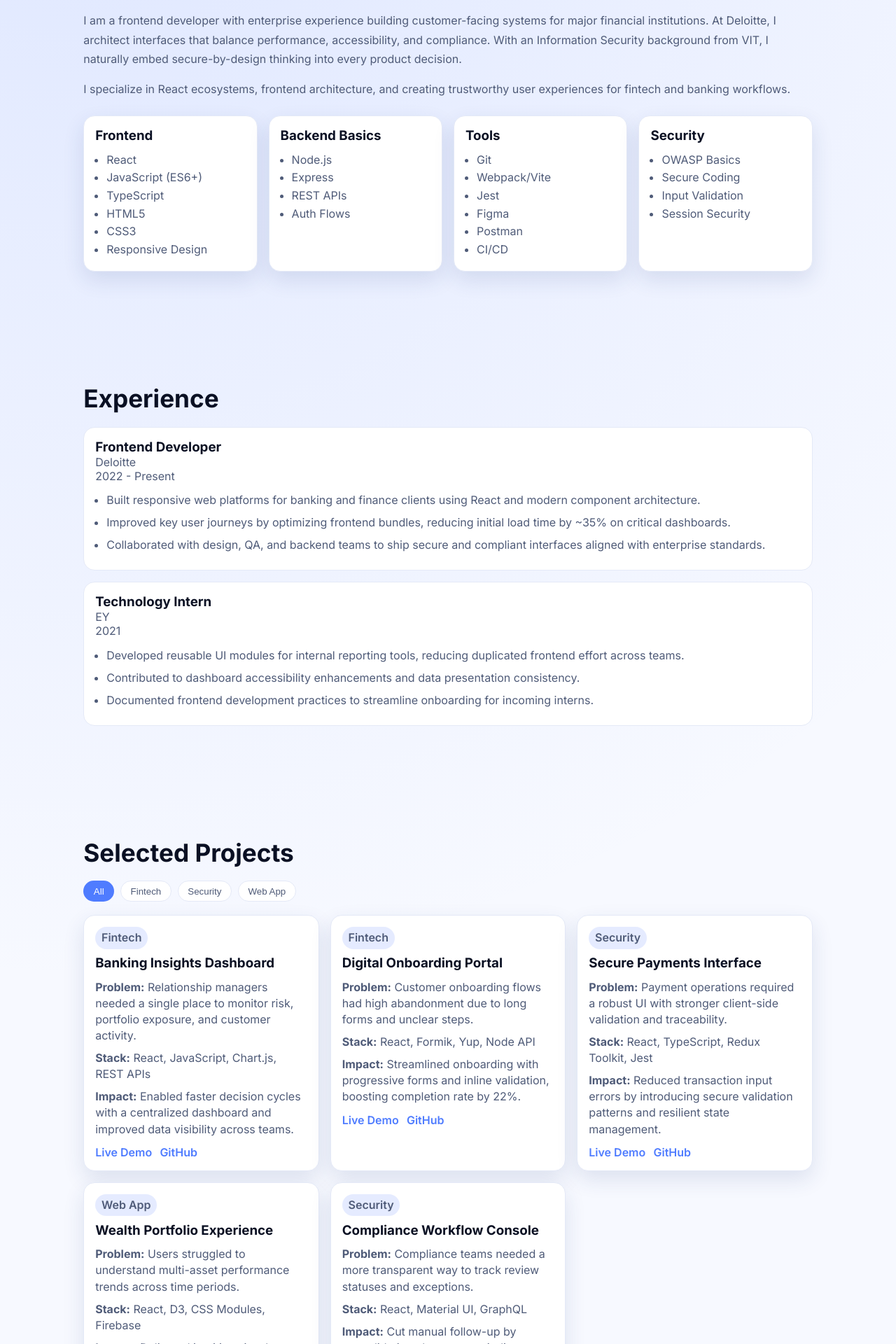
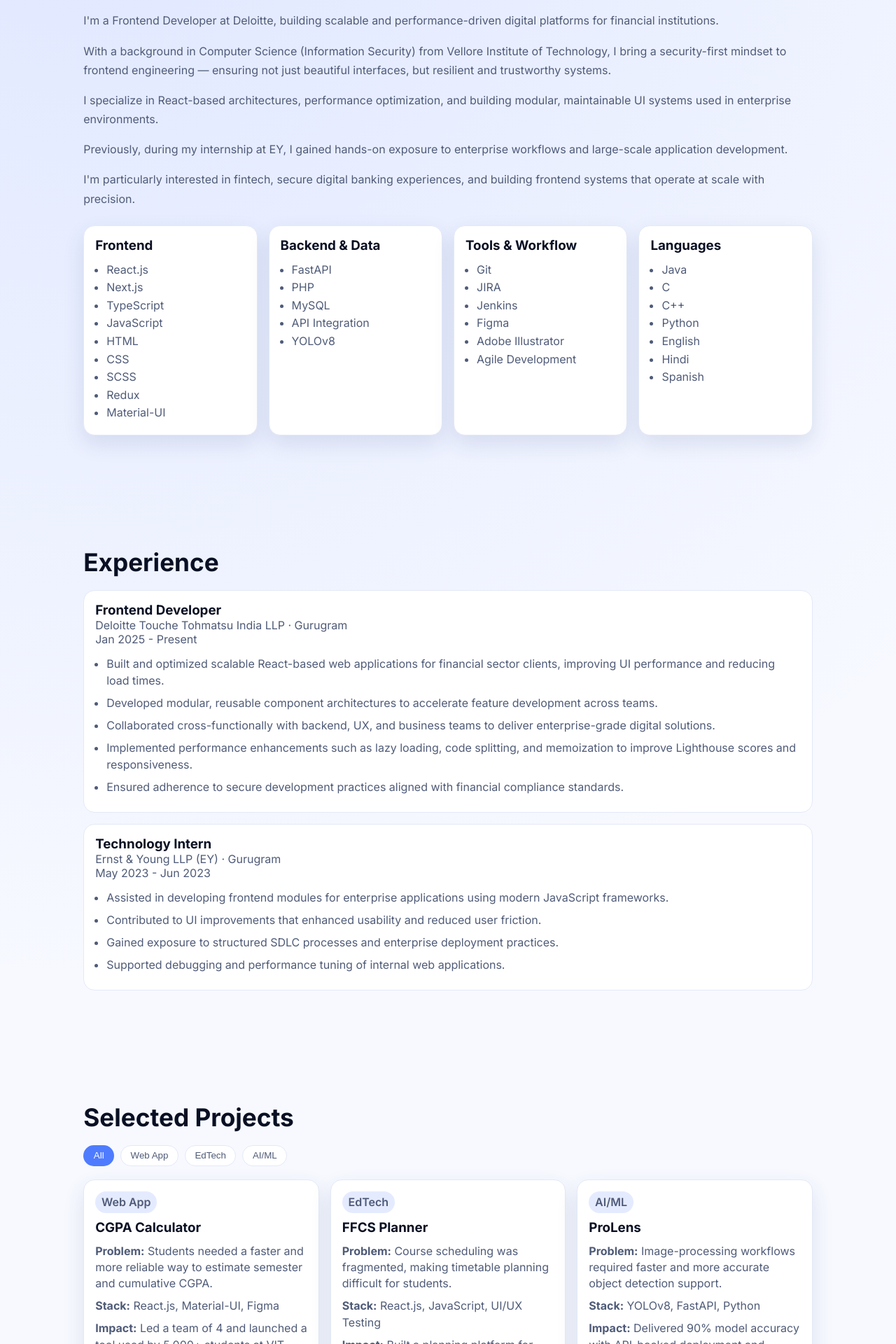
Before and after one commit to Rohan1572/Portfolio, a React (Vite) app: page / in a window 1280 px wide. Shown: the part 760-2680 px from the top of the page at 70% size. Built offline with nearby package versions, Linux system fonts and the light colour scheme.

Commit message:
Refine portfolio messaging and set Node 22 for Netlify

```diff
--- a/package.json
+++ b/package.json
@@ -16,5 +16,8 @@
   "devDependencies": {
     "@vitejs/plugin-react": "^4.3.3",
     "vite": "^5.4.10"
+  },
+  "engines": {
+    "node": ">=22.0.0"
   }
 }
--- a/src/components/About.jsx
+++ b/src/components/About.jsx
@@ -6,13 +6,25 @@
     <section id="about" className={styles.about}>
       <h2>About Me</h2>
       <p>
-        I am a frontend developer with enterprise experience building customer-facing systems for major financial institutions.
-        At Deloitte, I architect interfaces that balance performance, accessibility, and compliance. With an Information
-        Security background from VIT, I naturally embed secure-by-design thinking into every product decision.
+        I&apos;m a Frontend Developer at Deloitte, building scalable and performance-driven digital platforms for financial
+        institutions.
       </p>
       <p>
-        I specialize in React ecosystems, frontend architecture, and creating trustworthy user experiences for fintech and
-        banking workflows.
+        With a background in Computer Science (Information Security) from Vellore Institute of Technology, I bring a
+        security-first mindset to frontend engineering — ensuring not just beautiful interfaces, but resilient and
+        trustworthy systems.
+      </p>
+      <p>
+        I specialize in React-based architectures, performance optimization, and building modular, maintainable UI systems
+        used in enterprise environments.
+      </p>
+      <p>
+        Previously, during my internship at EY, I gained hands-on exposure to enterprise workflows and large-scale
+        application development.
+      </p>
+      <p>
+        I&apos;m particularly interested in fintech, secure digital banking experiences, and building frontend systems that
+        operate at scale with precision.
       </p>
       <div className={styles.grid}>
         {Object.entries(skillGroups).map(([category, skills]) => (
--- a/src/components/Contact.jsx
+++ b/src/components/Contact.jsx
@@ -3,8 +3,8 @@
 function Contact() {
   return (
     <section id="contact" className={styles.contact}>
-      <h2>Let&apos;s Build Something Impactful</h2>
-      <p>Open to frontend and fintech product engineering roles. Reach out for collaboration or opportunities.</p>
+      <h2>Let&apos;s Connect</h2>
+      <p>Open to frontend and product engineering opportunities, collaborations, and impactful projects.</p>
       <form className={styles.form}>
         <label htmlFor="name">Name</label>
         <input id="name" name="name" type="text" placeholder="Your name" required />
@@ -18,12 +18,9 @@
         <button type="submit">Send Message</button>
       </form>
       <div className={styles.links}>
-        <a href="mailto:rohan@example.com">Email</a>
-        <a href="https://linkedin.com" target="_blank" rel="noreferrer">
+        <a href="mailto:hellorohan02@gmail.com">Email</a>
+        <a href="https://www.linkedin.com" target="_blank" rel="noreferrer">
           LinkedIn
-        </a>
-        <a href="https://github.com" target="_blank" rel="noreferrer">
-          GitHub
         </a>
       </div>
     </section>
--- a/src/components/Footer.jsx
+++ b/src/components/Footer.jsx
@@ -3,7 +3,7 @@
 function Footer() {
   return (
     <footer className={styles.footer}>
-      <p>© {new Date().getFullYear()} Rohan Gupta. Crafted with React, performance, and fintech precision.</p>
+      <p>© {new Date().getFullYear()} Rohan Gupta · Front-End Developer · New Delhi, India</p>
     </footer>
   );
 }
--- a/src/components/Hero.jsx
+++ b/src/components/Hero.jsx
@@ -2,9 +2,9 @@
 import styles from '../styles/Hero.module.css';
 
 const metrics = [
-  { label: 'Enterprise Programs', value: '10+' },
-  { label: 'Avg. Load-time Gain', value: '35%' },
-  { label: 'Domain Focus', value: 'Fintech + Security' },
+  { label: 'Experience', value: '1+ Year' },
+  { label: 'Domain', value: 'Banking & Finance' },
+  { label: 'Current Role', value: 'Deloitte India' },
 ];
 
 function Hero() {
@@ -12,10 +12,10 @@
     <section id="home" className={styles.hero}>
       <div className={styles.content}>
         <motion.p initial={{ opacity: 0, y: 14 }} animate={{ opacity: 1, y: 0 }}>
-          Frontend Developer at Deloitte · Ex-EY Intern · VIT CSE (InfoSec)
+          Front-End Developer · New Delhi, India
         </motion.p>
         <motion.h1 initial={{ opacity: 0, y: 18 }} animate={{ opacity: 1, y: 0 }} transition={{ delay: 0.1 }}>
-          I engineer secure, conversion-ready fintech interfaces that scale.
+          Building Secure, Scalable Frontends for Modern Financial Systems
         </motion.h1>
         <motion.p
           className={styles.tagline}
@@ -23,7 +23,7 @@
           animate={{ opacity: 1, y: 0 }}
           transition={{ delay: 0.2 }}
         >
-          React specialist focused on frontend architecture, performance, and trusted banking experiences.
+          Frontend Developer at Deloitte | VIT CSE (InfoSec) | Crafting high-performance fintech experiences with React
         </motion.p>
         <div className={styles.actions}>
           <a href="#projects" className={styles.primary}>
--- a/src/data/content.js
+++ b/src/data/content.js
@@ -9,85 +9,70 @@
 
 export const experiences = [
   {
-    company: 'Deloitte',
+    company: 'Deloitte Touche Tohmatsu India LLP · Gurugram',
     role: 'Frontend Developer',
-    timeline: '2022 - Present',
+    timeline: 'Jan 2025 - Present',
     achievements: [
-      'Built responsive web platforms for banking and finance clients using React and modern component architecture.',
-      'Improved key user journeys by optimizing frontend bundles, reducing initial load time by ~35% on critical dashboards.',
-      'Collaborated with design, QA, and backend teams to ship secure and compliant interfaces aligned with enterprise standards.',
+      'Built and optimized scalable React-based web applications for financial sector clients, improving UI performance and reducing load times.',
+      'Developed modular, reusable component architectures to accelerate feature development across teams.',
+      'Collaborated cross-functionally with backend, UX, and business teams to deliver enterprise-grade digital solutions.',
+      'Implemented performance enhancements such as lazy loading, code splitting, and memoization to improve Lighthouse scores and responsiveness.',
+      'Ensured adherence to secure development practices aligned with financial compliance standards.',
     ],
   },
   {
-    company: 'EY',
+    company: 'Ernst & Young LLP (EY) · Gurugram',
     role: 'Technology Intern',
-    timeline: '2021',
+    timeline: 'May 2023 - Jun 2023',
     achievements: [
-      'Developed reusable UI modules for internal reporting tools, reducing duplicated frontend effort across teams.',
-      'Contributed to dashboard accessibility enhancements and data presentation consistency.',
-      'Documented frontend development practices to streamline onboarding for incoming interns.',
+      'Assisted in developing frontend modules for enterprise applications using modern JavaScript frameworks.',
+      'Contributed to UI improvements that enhanced usability and reduced user friction.',
+      'Gained exposure to structured SDLC processes and enterprise deployment practices.',
+      'Supported debugging and performance tuning of internal web applications.',
     ],
   },
 ];
 
 export const projects = [
   {
-    title: 'Banking Insights Dashboard',
-    category: 'Fintech',
-    problem: 'Relationship managers needed a single place to monitor risk, portfolio exposure, and customer activity.',
-    stack: 'React, JavaScript, Chart.js, REST APIs',
-    impact: 'Enabled faster decision cycles with a centralized dashboard and improved data visibility across teams.',
-    demo: 'https://example.com',
-    github: 'https://github.com/example/banking-insights-dashboard',
+    title: 'CGPA Calculator',
+    category: 'Web App',
+    problem: 'Students needed a faster and more reliable way to estimate semester and cumulative CGPA.',
+    stack: 'React.js, Material-UI, Figma',
+    impact: 'Led a team of 4 and launched a tool used by 5,000+ students at VIT Vellore.',
+    demo: '#',
+    github: '#',
   },
   {
-    title: 'Digital Onboarding Portal',
-    category: 'Fintech',
-    problem: 'Customer onboarding flows had high abandonment due to long forms and unclear steps.',
-    stack: 'React, Formik, Yup, Node API',
-    impact: 'Streamlined onboarding with progressive forms and inline validation, boosting completion rate by 22%.',
-    demo: 'https://example.com',
-    github: 'https://github.com/example/digital-onboarding-portal',
+    title: 'FFCS Planner',
+    category: 'EdTech',
+    problem: 'Course scheduling was fragmented, making timetable planning difficult for students.',
+    stack: 'React.js, JavaScript, UI/UX Testing',
+    impact: 'Built a planning platform for 5,000+ users and improved usability through iterative feedback.',
+    demo: '#',
+    github: '#',
   },
   {
-    title: 'Secure Payments Interface',
-    category: 'Security',
-    problem: 'Payment operations required a robust UI with stronger client-side validation and traceability.',
-    stack: 'React, TypeScript, Redux Toolkit, Jest',
-    impact: 'Reduced transaction input errors by introducing secure validation patterns and resilient state management.',
-    demo: 'https://example.com',
-    github: 'https://github.com/example/secure-payments-interface',
-  },
-  {
-    title: 'Wealth Portfolio Experience',
-    category: 'Web App',
-    problem: 'Users struggled to understand multi-asset performance trends across time periods.',
-    stack: 'React, D3, CSS Modules, Firebase',
-    impact: 'Delivered intuitive visual analytics that increased user engagement with portfolio insights.',
-    demo: 'https://example.com',
-    github: 'https://github.com/example/wealth-portfolio-experience',
-  },
-  {
-    title: 'Compliance Workflow Console',
-    category: 'Security',
-    problem: 'Compliance teams needed a more transparent way to track review statuses and exceptions.',
-    stack: 'React, Material UI, GraphQL',
-    impact: 'Cut manual follow-up by consolidating alerts, status indicators, and reviewer notes into one console.',
-    demo: 'https://example.com',
-    github: 'https://github.com/example/compliance-workflow-console',
+    title: 'ProLens',
+    category: 'AI/ML',
+    problem: 'Image-processing workflows required faster and more accurate object detection support.',
+    stack: 'YOLOv8, FastAPI, Python',
+    impact: 'Delivered 90% model accuracy with API-backed deployment and improved runtime efficiency.',
+    demo: '#',
+    github: '#',
   },
 ];
 
 export const skillGroups = {
-  Frontend: ['React', 'JavaScript (ES6+)', 'TypeScript', 'HTML5', 'CSS3', 'Responsive Design'],
-  'Backend Basics': ['Node.js', 'Express', 'REST APIs', 'Auth Flows'],
-  Tools: ['Git', 'Webpack/Vite', 'Jest', 'Figma', 'Postman', 'CI/CD'],
-  Security: ['OWASP Basics', 'Secure Coding', 'Input Validation', 'Session Security'],
+  Frontend: ['React.js', 'Next.js', 'TypeScript', 'JavaScript', 'HTML', 'CSS', 'SCSS', 'Redux', 'Material-UI'],
+  'Backend & Data': ['FastAPI', 'PHP', 'MySQL', 'API Integration', 'YOLOv8'],
+  'Tools & Workflow': ['Git', 'JIRA', 'Jenkins', 'Figma', 'Adobe Illustrator', 'Agile Development'],
+  Languages: ['Java', 'C', 'C++', 'Python', 'English', 'Hindi', 'Spanish'],
 };
 
 export const proficiency = [
-  { skill: 'React Architecture', level: 90 },
-  { skill: 'JavaScript Engineering', level: 92 },
-  { skill: 'Performance Optimization', level: 85 },
-  { skill: 'Secure UI Design', level: 84 },
+  { skill: 'React / Next.js Development', level: 92 },
+  { skill: 'JavaScript / TypeScript', level: 90 },
+  { skill: 'UI/UX and Responsive Design', level: 88 },
+  { skill: 'API Integration and Performance Optimization', level: 85 },
 ];
```
Also changed, not shown: 2 other files (tests, documents, lock files or other folders).
